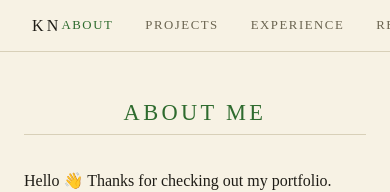
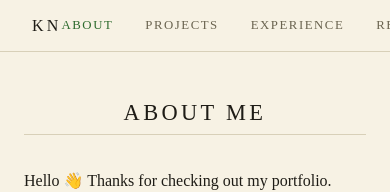
Before and after one commit to kentneureiter/portfolio, a Next.js app: page /about in a window 390 px wide. Shown: the top 192 px of the page. Built offline with nearby package versions, Linux system fonts and the light colour scheme.

Commit message:
Widen About page layout, larger photo, black heading

```diff
--- a/app/about/about.module.css
+++ b/app/about/about.module.css
@@ -1,12 +1,19 @@
 .page {
-  max-width: 1000px;
-  margin: 0 auto;
-  padding: calc(var(--nav-height) + 3rem) 1.5rem 5rem;
+  width: 100%;
+  padding: calc(var(--nav-height) + 3rem) 4rem 5rem;
+}
+
+@media (max-width: 900px) {
+  .page {
+    padding-left: 1.5rem;
+    padding-right: 1.5rem;
+  }
 }
 
 .heading {
   text-align: center;
   font-size: 1.4rem;
+  color: var(--text);
 }
 
 .layout {
@@ -25,9 +32,15 @@
 }
 
 .figure {
-  flex: 0 0 320px;
+  flex: 0 0 480px;
   position: sticky;
   top: calc(var(--nav-height) + 3rem);
+}
+
+@media (max-width: 1100px) {
+  .figure {
+    flex-basis: 380px;
+  }
 }
 
 .photo {
```
